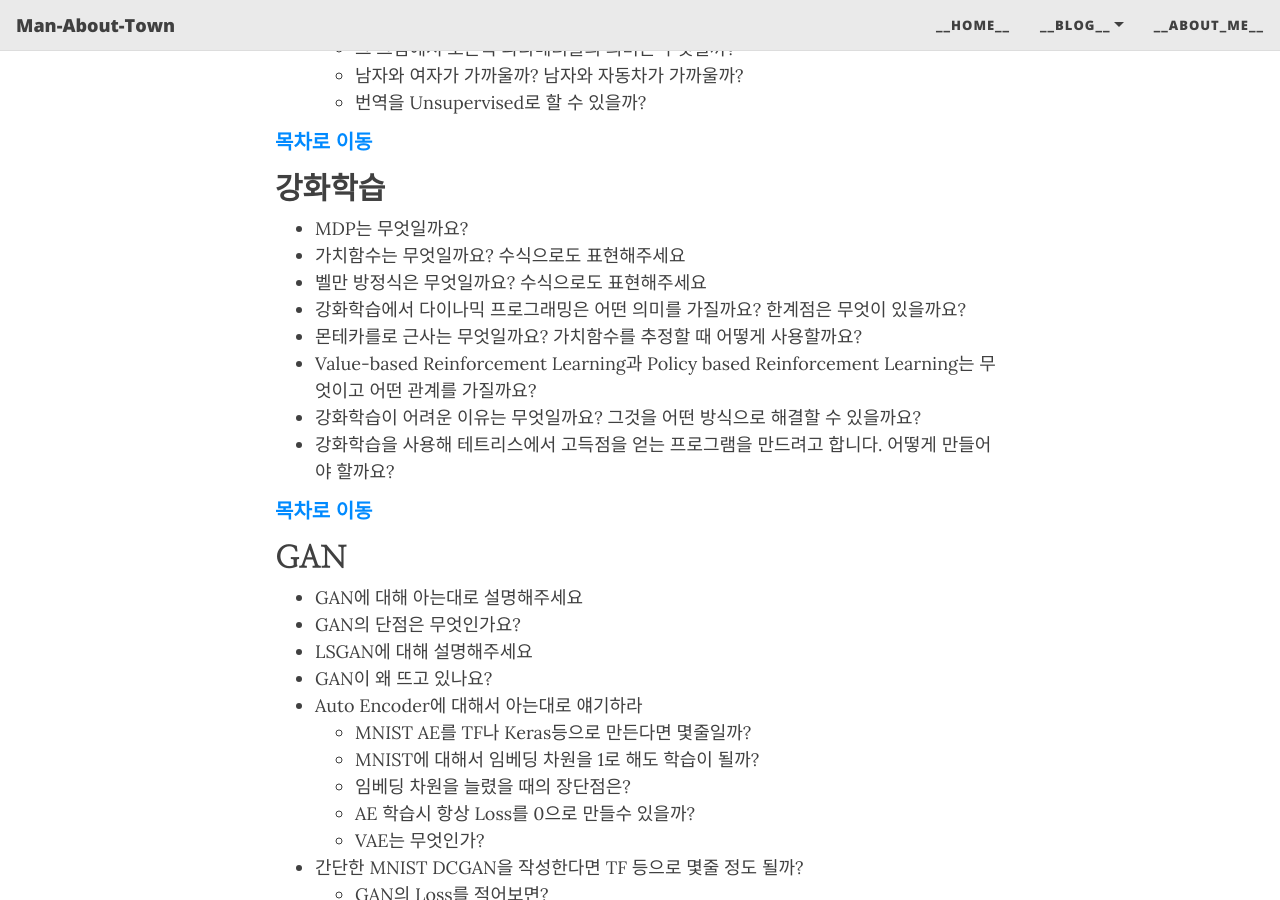
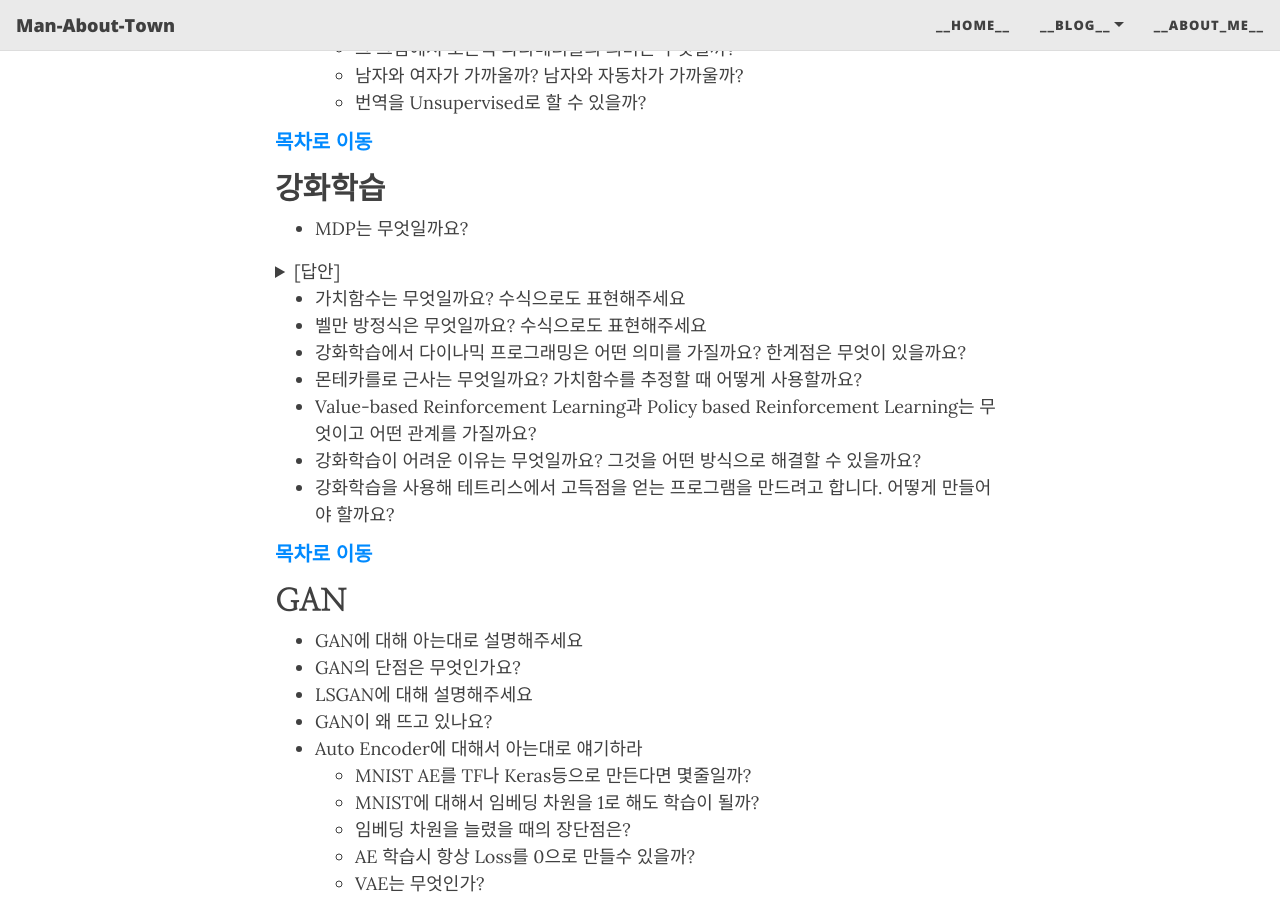
Before and after one commit to YongWookHa/yongwookha.github.io, a Jekyll site: the page built from collections/_MachineLearning/2021-01-29-Interview Question.md, in a window 1280 px wide and 900 px high, scrolled down 9395 px. Built offline with Jekyll 4.4.1, drawn with Linux system fonts in a browser that asks for light colours; nearby versions of some CDN libraries; some web fonts are replaced; formulas are drawn with MathJax 3; comment, search, counter and statistics services are not loaded.

Commit message:
update contents

```diff
--- a/collections/_MachineLearning/2021-01-29-Interview Question.md
+++ b/collections/_MachineLearning/2021-01-29-Interview Question.md
@@ -966,6 +966,13 @@ Answer by [YongWook Ha](https://github.com/YongWookHa)
 
 ## 강화학습
 - MDP는 무엇일까요?
+<details markdown="1">
+  <summary>[답안]</summary>
+
+  > **마르코프 결정 과정(MDP, Markov Decision Process)**
+  > 확률적 의사결정 정책 $$\pi$$와 상태 $$s$$ 를 정의하고, 의사결정자가 상태 $$s$$에서 취할 행동과 그 결과값을 $$\pi(s) = a$$ 로 구하여, 확률적으로 주어지는 보상의 누적합을 최대화시키는 정책 $$\pi$$를 구하는 것을 의미한다.
+
+</details>
 - 가치함수는 무엇일까요? 수식으로도 표현해주세요
 - 벨만 방정식은 무엇일까요? 수식으로도 표현해주세요
 - 강화학습에서 다이나믹 프로그래밍은 어떤 의미를 가질까요? 한계점은 무엇이 있을까요?
```
